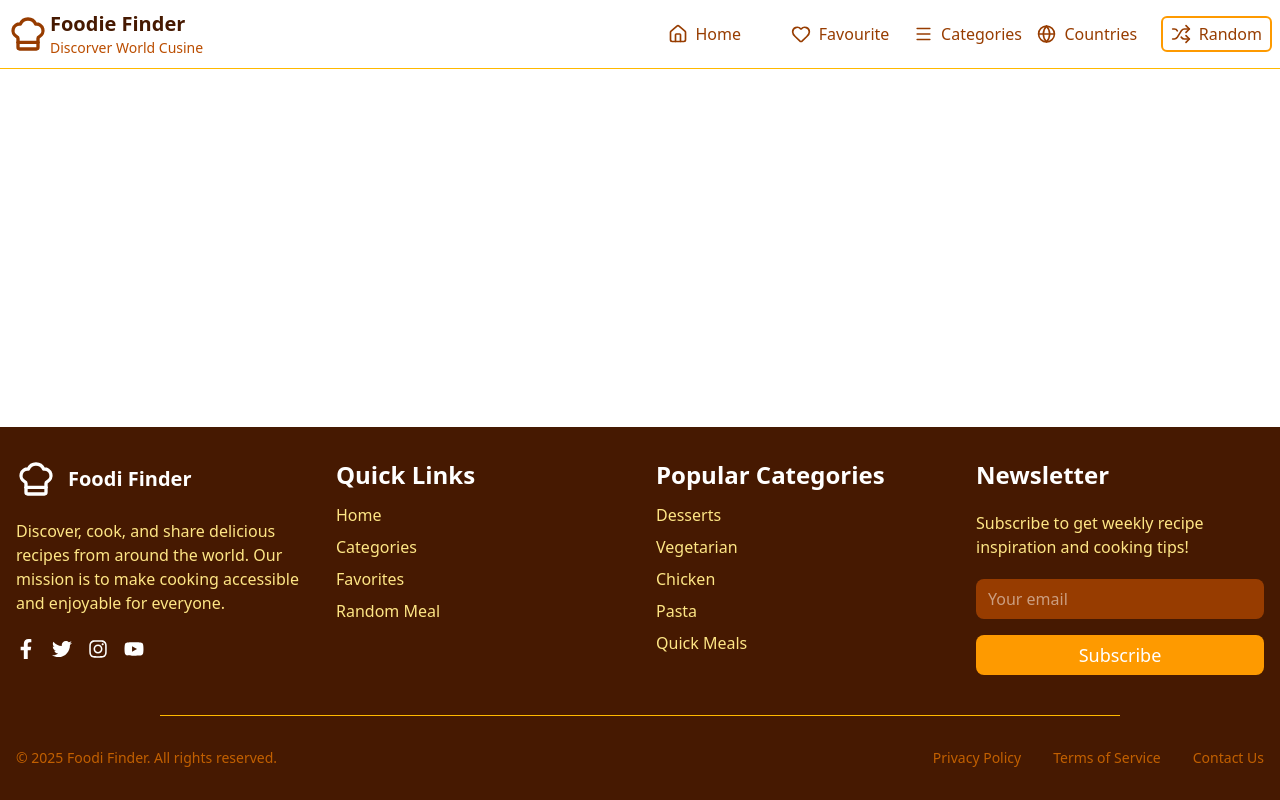
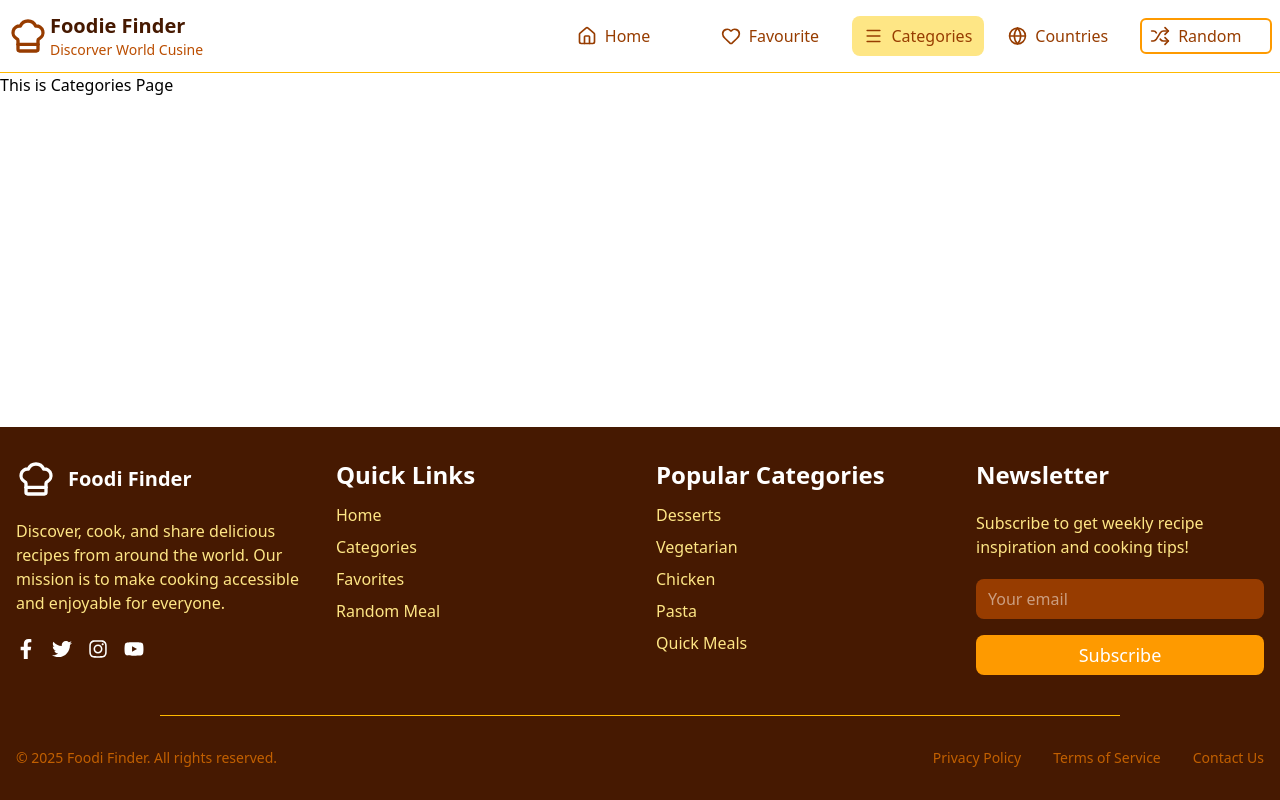
Before and after one commit to Kirubel-Te/Online-cuisine, a React (Vite) app: page /Categories in a window 1280 px wide. Built offline with nearby package versions, Linux system fonts and the light colour scheme.

Commit message:
react-router functionality added

```diff
--- a/package.json
+++ b/package.json
@@ -16,6 +16,7 @@
     "react-dom": "^19.2.0",
     "react-icons": "^5.5.0",
     "react-router": "^7.11.0",
+    "react-router-dom": "^7.11.0",
     "tailwindcss": "^4.1.17"
   },
   "devDependencies": {
--- a/src/App.jsx
+++ b/src/App.jsx
@@ -1,17 +1,24 @@
 import React from 'react'
-import { createBrowserRouter } from 'react-router'
 import NavBar from './components/NavBar'
 import Footer from './components/Footer'
+import { Route, createBrowserRouter, createRoutesFromElements, RouterProvider } from 'react-router-dom'
+import RootLayout from './Layout/RootLayout'
+import Home from './pages/Home'
+import Categories from './pages/Categories'
+import Favourite from './pages/Favourite'
 
 const App = () => {
+  const router = createBrowserRouter(
+    createRoutesFromElements(
+      <Route path='/' element={<RootLayout/>}>
+        <Route index element={<Home/>}/>
+        <Route path='Categories' element={<Categories/>} />
+        <Route path='Favourite' element={<Favourite/>}/>
+      </Route>
+    )
+  )
   return (
-    <div className="min-h-screen flex flex-col">
-      <NavBar/>
-      <main className="flex-1">
-      </main>
-
-      <Footer/>
-    </div>
+    <RouterProvider router={router}/>
   )
 }
 
--- /dev/null
+++ b/src/Layout/RootLayout.jsx
@@ -0,0 +1,18 @@
+import React from 'react'
+import {Outlet} from 'react-router-dom'
+import NavBar from '../components/NavBar'
+import Footer from '../components/Footer'
+
+const RootLayout = () => {
+  return (
+    <div className="min-h-screen flex flex-col">
+      <NavBar/>
+      <main className="flex-1">
+        <Outlet/>
+      </main>
+      <Footer/>
+    </div>
+  )
+}
+
+export default RootLayout
--- a/src/components/NavBar.jsx
+++ b/src/components/NavBar.jsx
@@ -1,5 +1,6 @@
 import React, { useState } from 'react'
 import { ChefHat, Home, Menu, Heart, Globe, Shuffle, X } from 'lucide-react'
+import { NavLink } from 'react-router-dom';
 
 const NavBar = () => {
   const [open, setOpen] = useState(false);
@@ -31,11 +32,11 @@ const NavBar = () => {
             </div>
 
             <ul className='flex flex-col gap-3 md:grid md:grid-cols-5 md:gap-3 md:flex-row md:items-center'>
-              <li className='flex gap-2 cursor-pointer items-center'><Home width={20}/>Home</li>
-              <li className='flex gap-2 cursor-pointer items-center'><Heart width={20}/>Favourite</li>
-              <li className='flex gap-2 cursor-pointer items-center'><Menu width={19}/>Categories</li>
-              <li className='flex gap-2 cursor-pointer items-center'><Globe width={19}/>Countries</li>
-              <li className='flex border-2 cursor-pointer border-amber-500 rounded-md  py-1 gap-2 px-2 items-center'><Shuffle width={20}/>Random</li>
+              <NavLink className={({isActive})=> isActive?'bg-amber-200 rounded-lg':undefined} to={'/'}><li className='flex gap-2 hover:bg-amber-100 rounded-lg py-2 px-3 cursor-pointer items-center'><Home width={20}/>Home</li></NavLink>
+              <NavLink className={({isActive})=>isActive?'bg-amber-200 rounded-lg':undefined} to={'/Favourite'}><li className='flex gap-2 hover:bg-amber-100 rounded-lg py-2 px-3 cursor-pointer items-center'><Heart width={20}/>Favourite</li></NavLink>
+              <NavLink className={({isActive})=>isActive?'bg-amber-200 rounded-lg':undefined} to={'/Categories'}><li className='flex gap-2 hover:bg-amber-100 rounded-lg py-2 px-3 cursor-pointer items-center'><Menu width={19}/>Categories</li></NavLink>
+              <NavLink  to={'#'}><li className='flex gap-2 cursor-pointer hover:bg-amber-100 rounded-lg py-2 px-3 items-center'><Globe width={19}/>Countries</li></NavLink>
+              <NavLink to={'#'}><li className='flex border-2 cursor-pointer border-amber-500 rounded-md  py-1 gap-2 px-2 hover:bg-amber-100 items-center'><Shuffle width={20}/>Random</li></NavLink>
             </ul>
           </div>
         </div>
--- /dev/null
+++ b/src/pages/Categories.jsx
@@ -0,0 +1,11 @@
+import React from 'react'
+
+const Categories = () => {
+  return (
+    <div>
+      <h2>This is Categories Page</h2>
+    </div>
+  )
+}
+
+export default Categories
--- /dev/null
+++ b/src/pages/Favourite.jsx
@@ -0,0 +1,11 @@
+import React from 'react'
+
+const Favourite = () => {
+  return (
+    <div>
+      <h2>This is Favourites page</h2>
+    </div>
+  )
+}
+
+export default Favourite
--- /dev/null
+++ b/src/pages/Home.jsx
@@ -0,0 +1,11 @@
+import React from 'react'
+
+const Home = () => {
+  return (
+    <div>
+      <h2>This is the home page</h2>
+    </div>
+  )
+}
+
+export default Home
```
Also changed, not shown: 1 other file (tests, documents, lock files or other folders).
